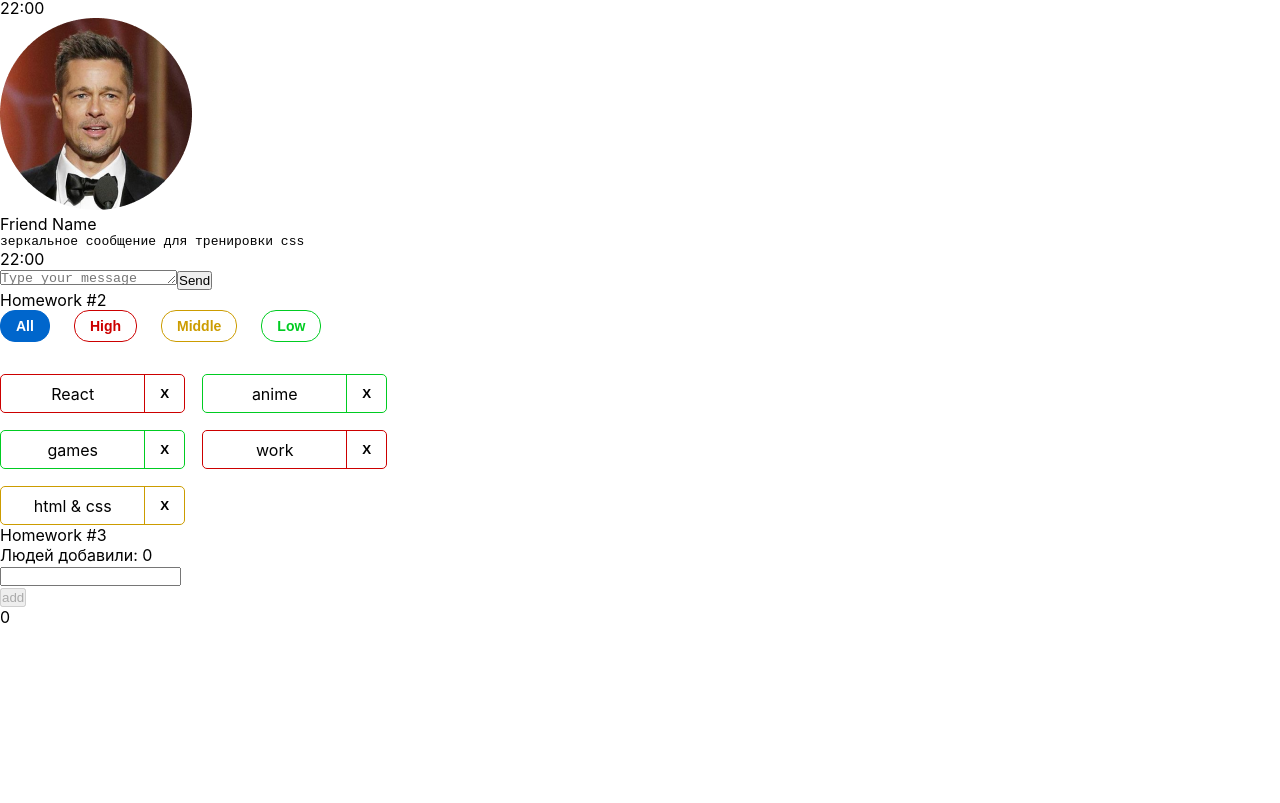
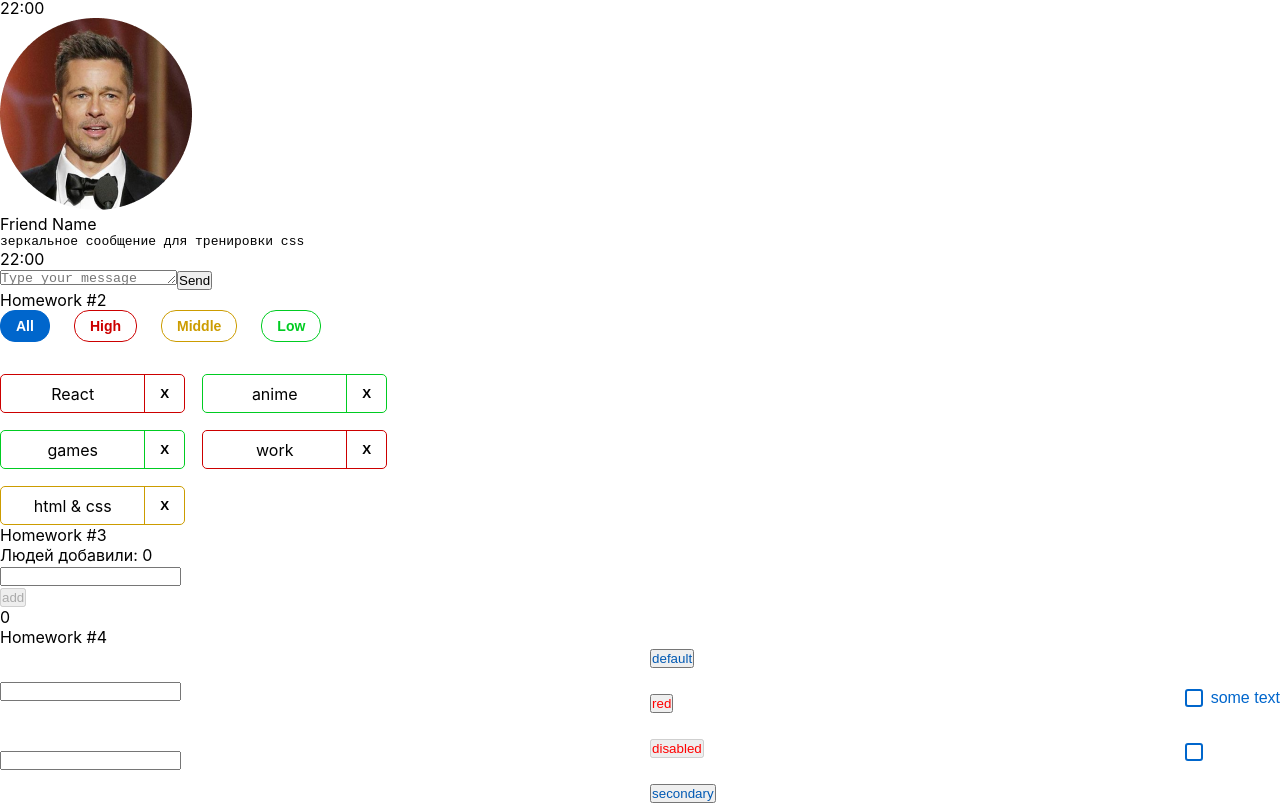
Before and after one commit to hrsk/homeworks, a React (Create React App) app: page / in a window 1280 px wide. Shown: the part 253-1056 px from the top of the page. Before the commit the page ends 880 px from the top, so only its background shows below. Built offline with nearby package versions, Linux system fonts and the light colour scheme.

Commit message:
feat(homeworks): hw4

```diff
--- a/src/s1-main/App.tsx
+++ b/src/s1-main/App.tsx
@@ -3,6 +3,7 @@ import s from './App.module.css'
 import HW1 from '../s2-homeworks/hw01/HW1'
 import HW2 from "../s2-homeworks/hw02/HW2";
 import HW3 from "../s2-homeworks/hw03/HW3";
+import HW4 from "../s2-homeworks/hw04/HW4";
 
 function App() {
     return (
@@ -11,7 +12,7 @@ function App() {
             {/*раскомментировать по ходу выполнения*/}
             <HW2/>
             <HW3/>
-            {/*<HW4/>*/}
+            <HW4/>
 
             {/*при выполнении дз 5 и более - закомментировать здесь дз 1-4, так как они есть внутри дз 5*/}
             {/*<HW5/>*/}
--- a/src/s2-homeworks/hw04/common/c1-SuperInputText/SuperInputText.tsx
+++ b/src/s2-homeworks/hw04/common/c1-SuperInputText/SuperInputText.tsx
@@ -48,11 +48,16 @@ const SuperInputText: React.FC<SuperInputTextPropsType> = (
         onEnter() // то вызвать его
     }
 
+/*
     const finalSpanClassName = s.error
         + (spanClassName ? ' ' + spanClassName : '')
     const finalInputClassName = s.input
         + (error ? ' ' + s.errorInput : ' ' + s.superInput)
         + (className ? ' ' + className : '') // задача на смешивание классов
+*/
+
+    const finalSpanClassName = `${s.error} ${spanClassName + '' ? spanClassName : ''}`
+    const finalInputClassName = `${s.input} ${error ? s.errorInput : s.superInput} ${className ? s.className : ''}`
 
     return (
         <div className={s.inputWrapper}>
--- a/src/s2-homeworks/hw04/common/c2-SuperButton/SuperButton.module.css
+++ b/src/s2-homeworks/hw04/common/c2-SuperButton/SuperButton.module.css
@@ -2,15 +2,19 @@
 }
 
 .disabled {
+    color: #cc9c00;
 }
 
 .secondary {
+    color: #00cc22;
 }
 
 .default {
+    color: #0059b3;
 }
 
 .red {
+    color: red;
 }
 
 .default:hover {
--- a/src/s2-homeworks/hw04/common/c2-SuperButton/SuperButton.tsx
+++ b/src/s2-homeworks/hw04/common/c2-SuperButton/SuperButton.tsx
@@ -17,12 +17,19 @@ const SuperButton: React.FC<SuperButtonPropsType> = (
         ...restProps // все остальные пропсы попадут в объект restProps, там же будет children
     }
 ) => {
-    const finalClassName = s.button
+/*    const finalClassName = s.button
         // + (disabled
         //         ? ...
         //         : xType === 'red'
         //             ? ...
-        + (className ? ' ' + className : '') // задачка на смешивание классов
+        + (className ? ' ' + className : '') // задачка на смешивание классов*/
+
+    const finalClassName = `${s.button}
+    ${s.button ? s.default : className}
+    ${disabled ? s.disabled : ''}
+    ${xType === 'red' ? s.red : ''}
+    ${xType === 'secondary' ? s.secondary : ''}
+    ${className ? className : ''}`
 
     return (
         <button
--- a/src/s2-homeworks/hw04/common/c3-SuperCheckbox/SuperCheckbox.tsx
+++ b/src/s2-homeworks/hw04/common/c3-SuperCheckbox/SuperCheckbox.tsx
@@ -28,7 +28,9 @@ const SuperCheckbox: React.FC<SuperCheckboxPropsType> = (
 ) => {
     const onChangeCallback = (e: ChangeEvent<HTMLInputElement>) => {
         // задачка на написание онченджа
+        onChangeChecked && onChangeChecked(e.currentTarget.checked);
 
+        onChange && onChange(e);
     }
 
     const finalInputClassName = s.checkbox
```
